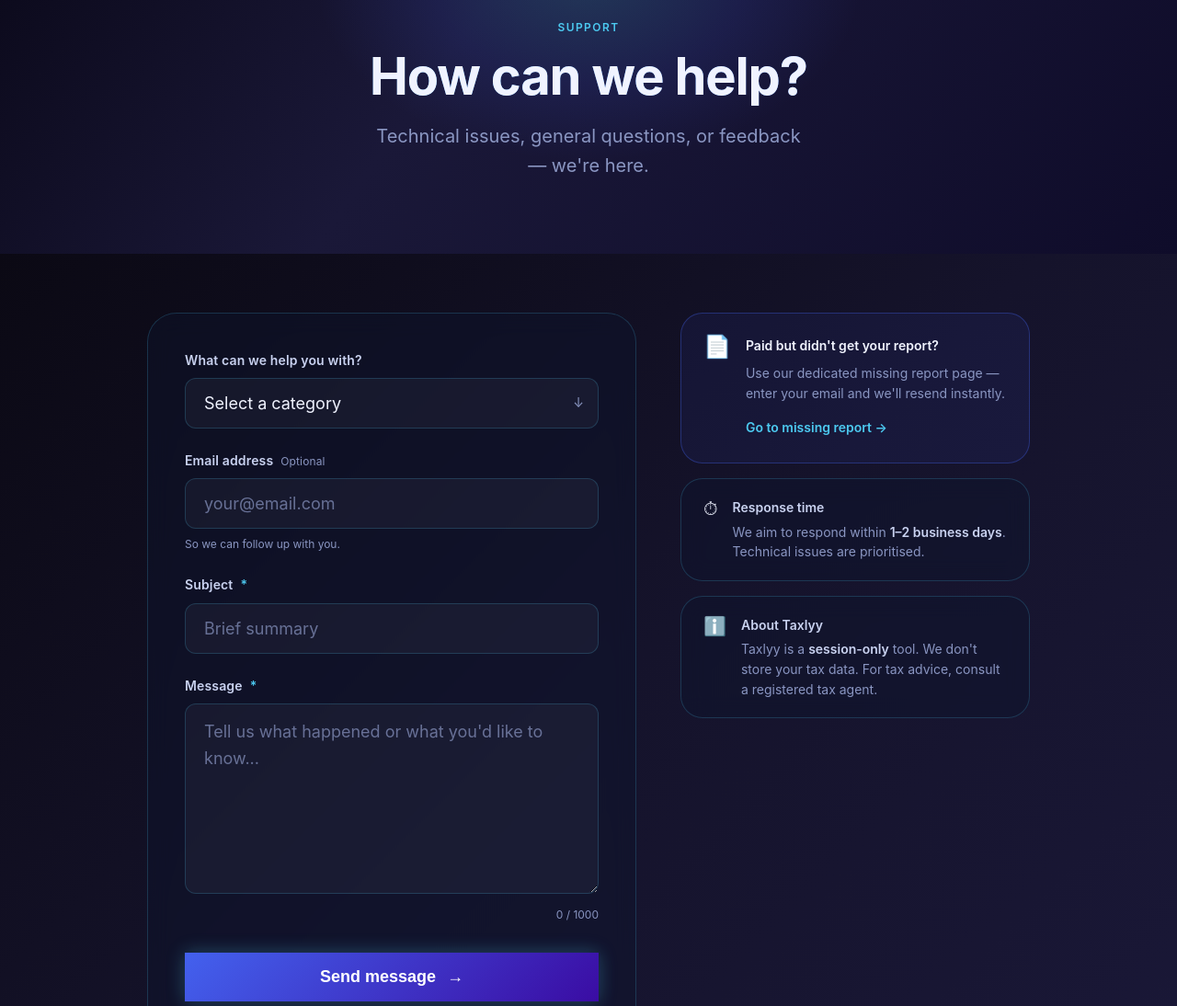
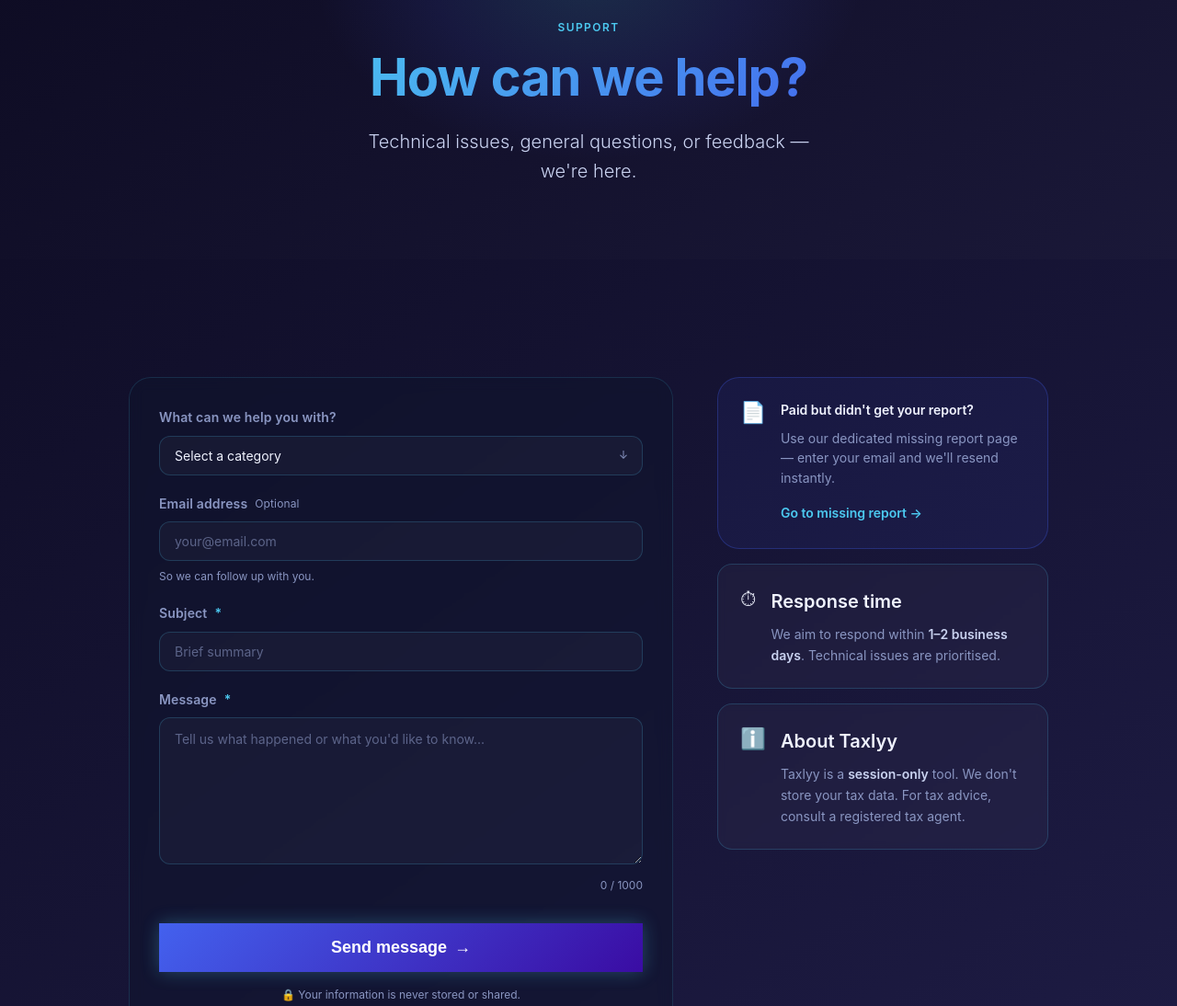
Before and after one commit to mrmelaus/taxlyy, a plain HTML site: page frontend/contact/contact.html in a window 1280 px wide. Shown: the part 140-1234 px from the top of the page at 92% size. Drawn offline with Linux system fonts and the light colour scheme.

Commit message:
update contact us css

```diff
--- a/frontend/contact/contact.css
+++ b/frontend/contact/contact.css
@@ -6,9 +6,9 @@
 /* ── HERO ─────────────────────────────── */
 .contact-hero {
     position: relative;
-  padding: calc(var(--nav-height) + 5rem) var(--section-padding-h) 5rem;
+    padding: calc(var(--nav-height) + var(--space-20)) var(--section-padding-h) var(--space-20);
     overflow: hidden;
-  background: var(--gradient-hero-bg);
+    background: linear-gradient(145deg, #0d0b22 0%, #1a1838 100%);
     text-align: center;
 }
 
@@ -20,8 +20,8 @@
     width: 600px;
     height: 400px;
     background: radial-gradient(ellipse at center,
-    rgba(76, 201, 240, 0.18) 0%,
-    rgba(67, 97, 238, 0.12) 40%,
+        rgba(76, 201, 240, 0.15) 0%,
+        rgba(67, 97, 238, 0.10) 40%,
         transparent 70%);
     pointer-events: none;
     z-index: 0;
@@ -30,20 +30,33 @@
 .contact-hero-inner {
     position: relative;
     z-index: 1;
+    max-width: 680px;
+    margin: 0 auto;
 }
 
+/* Section label — matches .section-label in styles.css exactly */
+.contact-hero-inner .section-label {
+    margin-bottom: var(--space-3);
+}
+
+/* Hero title — gradient text, matches h1 in styles.css */
 .contact-hero-title {
     font-size: var(--text-3xl);
     font-weight: var(--font-weight-bold);
-  color: var(--text-primary);
+    line-height: 1.2;
     letter-spacing: -0.02em;
-  margin: var(--space-3) 0 var(--space-4);
-  line-height: 1.15;
+    margin-bottom: var(--space-5);
+    background: var(--gradient-text);
+    -webkit-background-clip: text;
+    background-clip: text;
+    color: transparent;
 }
 
+/* Hero subtitle — matches .hero-sub in styles.css */
 .contact-hero-sub {
     font-size: var(--text-md);
-  color: var(--text-muted);
+    font-weight: var(--font-weight-light);
+    color: var(--text-secondary);
     max-width: 480px;
     margin: 0 auto;
     line-height: 1.6;
@@ -51,41 +64,45 @@
 
 /* ── MAIN SECTION ─────────────────────── */
 .contact-section {
-  padding: var(--space-16) var(--section-padding-h) var(--space-24);
-  background: var(--gradient-dark);
+    padding: var(--section-padding-v) var(--section-padding-h);
+    background: linear-gradient(145deg, #100e28 0%, #1e1c45 100%);
+    position: relative;
+    z-index: 1;
 }
 
 /* ── TWO-COLUMN GRID ──────────────────── */
 .contact-grid {
     display: grid;
-  grid-template-columns: 1fr 380px;
+    grid-template-columns: 1fr 360px;
     gap: var(--space-12);
     align-items: start;
-  max-width: 960px;
+    max-width: 1000px;
     margin: 0 auto;
 }
 
-/* ── FORM WRAPPER ─────────────────────── */
+/* ── FORM WRAPPER — matches .feature-card ── */
 .contact-form-wrap {
-  background: var(--bg-glass);
-  backdrop-filter: var(--glass-blur);
-  border: var(--glass-border);
-  border-radius: var(--radius-2xl);
-  padding: var(--space-10);
+    background: rgba(15, 20, 45, 0.5);
+    backdrop-filter: blur(8px);
+    border: 0.5px solid rgba(76, 201, 240, 0.15);
+    border-radius: var(--radius-xl);
+    padding: var(--space-8);
+    transition: all var(--transition);
 }
 
 /* ── FORM GROUPS ──────────────────────── */
 .cf-group {
-  margin-bottom: var(--space-6);
+    margin-bottom: var(--space-5);
 }
 
+/* Label — matches .feature-card p pattern, muted + semibold */
 .cf-label {
     display: flex;
     align-items: center;
     gap: var(--space-2);
     font-size: var(--text-sm);
     font-weight: var(--font-weight-semibold);
-  color: var(--text-secondary);
+    color: var(--text-muted);
     margin-bottom: var(--space-2);
     letter-spacing: 0.01em;
 }
@@ -101,7 +118,7 @@
     font-weight: var(--font-weight-semibold);
     color: var(--bg-dark);
     background: var(--accent);
-  padding: 2px 8px;
+    padding: 2px var(--space-2);
     border-radius: var(--radius-full);
     letter-spacing: 0.04em;
     text-transform: uppercase;
@@ -118,11 +135,11 @@
 .cf-select,
 .cf-textarea {
     width: 100%;
-  background: rgba(255, 255, 255, 0.04);
+    background: rgba(255, 255, 255, 0.03);
     border: 0.5px solid var(--border-glass);
     border-radius: var(--radius-md);
-  padding: var(--space-4) var(--space-5);
-  font-size: var(--text-base);
+    padding: var(--space-3) var(--space-4);
+    font-size: var(--text-sm);
     font-family: var(--font-family);
     color: var(--text-primary);
     transition: border-color var(--transition-fast), box-shadow var(--transition-fast), background var(--transition-fast);
@@ -134,7 +151,7 @@
 .cf-input::placeholder,
 .cf-textarea::placeholder {
     color: var(--text-muted);
-  opacity: 0.7;
+    opacity: 0.6;
 }
 
 .cf-input:focus,
@@ -142,7 +159,7 @@
 .cf-textarea:focus {
     border-color: var(--accent);
     background: rgba(76, 201, 240, 0.04);
-  box-shadow: 0 0 0 3px rgba(76, 201, 240, 0.12);
+    box-shadow: 0 0 0 3px rgba(76, 201, 240, 0.1);
 }
 
 .cf-textarea {
@@ -167,7 +184,7 @@
     top: 50%;
     transform: translateY(-50%);
     color: var(--text-muted);
-  font-size: var(--text-sm);
+    font-size: var(--text-xs);
     pointer-events: none;
     transition: color var(--transition-fast);
 }
@@ -176,7 +193,6 @@
     color: var(--accent);
 }
 
-/* Select option color fix */
 .cf-select option {
     background: var(--bg-light);
     color: var(--text-primary);
@@ -200,39 +216,37 @@
 
 /* ── STATUS MESSAGE ───────────────────── */
 .cf-status {
-  padding: var(--space-4) var(--space-5);
+    padding: var(--space-3) var(--space-4);
     border-radius: var(--radius-md);
     font-size: var(--text-sm);
     line-height: 1.5;
-  margin-bottom: var(--space-5);
+    margin-bottom: var(--space-4);
 }
 
 .cf-status--success {
-  background: rgba(76, 201, 240, 0.1);
-  border: 0.5px solid rgba(76, 201, 240, 0.35);
+    background: rgba(76, 201, 240, 0.08);
+    border: 0.5px solid rgba(76, 201, 240, 0.3);
     color: var(--accent);
 }
 
 .cf-status--error {
-  background: rgba(239, 68, 68, 0.08);
-  border: 0.5px solid rgba(239, 68, 68, 0.3);
+    background: rgba(239, 68, 68, 0.06);
+    border: 0.5px solid rgba(239, 68, 68, 0.25);
     color: #f87171;
 }
 
-/* ── SUBMIT BUTTON ────────────────────── */
+/* ── SUBMIT — inherits btn-primary fully ── */
 .cf-submit {
     width: 100%;
     justify-content: center;
-  padding: var(--space-4) var(--space-6);
-  font-size: var(--text-base);
-  margin-top: var(--space-2);
-  gap: var(--space-3);
+    margin-top: var(--space-3);
 }
 
 .cf-submit:disabled {
-  opacity: 0.6;
+    opacity: 0.5;
     cursor: not-allowed;
     transform: none;
+    box-shadow: none;
 }
 
 .cf-submit-icon {
@@ -253,44 +267,50 @@
     line-height: 1.5;
 }
 
-/* ── CONDITIONAL FIELD TRANSITION ─────── */
+/* ── CONDITIONAL FIELD ────────────────── */
 .cf-conditional {
     animation: cfFadeIn 0.25s ease forwards;
 }
 
 @keyframes cfFadeIn {
-  from { opacity: 0; transform: translateY(-8px); }
+    from { opacity: 0; transform: translateY(-6px); }
     to   { opacity: 1; transform: translateY(0); }
 }
 
-/* ── RIGHT COLUMN ─────────────────────── */
+/* ── RIGHT COLUMN — sticky like .faq-left ── */
 .contact-info-col {
     display: flex;
     flex-direction: column;
     gap: var(--space-4);
+    position: sticky;
+    top: 100px;
 }
 
-/* ── CALLOUT (missing report) ─────────── */
+/* ── CALLOUT CARD — missing report ───────
+   Slightly differentiated with primary tint
+   to draw the eye first                    */
 .info-callout {
     display: flex;
     align-items: flex-start;
     gap: var(--space-4);
     background: rgba(67, 97, 238, 0.08);
-  border: 0.5px solid rgba(67, 97, 238, 0.35);
+    border: 0.5px solid rgba(67, 97, 238, 0.3);
     border-radius: var(--radius-xl);
     padding: var(--space-6);
-  transition: border-color var(--transition-fast), box-shadow var(--transition-fast);
+    transition: all var(--transition-fast);
 }
 
 .info-callout:hover {
-  border-color: rgba(76, 201, 240, 0.4);
+    border-color: var(--accent);
     box-shadow: var(--shadow-glow);
+    transform: translateY(-4px);
 }
 
 .info-callout-icon {
-  font-size: 1.5rem;
+    font-size: 1.4rem;
     line-height: 1;
     flex-shrink: 0;
+    margin-top: 2px;
 }
 
 .info-callout-title {
@@ -316,39 +336,49 @@
 }
 
 .info-callout-link:hover {
-  opacity: 0.8;
+    opacity: 0.75;
 }
 
-/* ── INFO CARDS ───────────────────────── */
+/* ── INFO CARDS — matches .who-card exactly ── */
 .info-card {
     display: flex;
     align-items: flex-start;
     gap: var(--space-4);
-  background: var(--bg-glass);
-  backdrop-filter: var(--glass-blur);
-  border: var(--glass-border);
-  border-radius: var(--radius-xl);
-  padding: var(--space-5) var(--space-6);
+    background: rgba(255, 255, 255, 0.03);
+    backdrop-filter: blur(4px);
+    border: 0.5px solid var(--border-glass);
+    border-radius: var(--radius-lg);
+    padding: var(--space-6);
+    transition: all var(--transition);
+}
+
+.info-card:hover {
+    transform: translateY(-4px);
+    border-color: var(--accent);
+    background: rgba(76, 201, 240, 0.05);
+    box-shadow: var(--shadow-glow);
 }
 
 .info-card-icon {
-  font-size: 1.25rem;
+    font-size: 1.4rem;
     line-height: 1;
     flex-shrink: 0;
     margin-top: 2px;
 }
 
+/* Title — matches .who-card h3 */
 .info-card-title {
-  font-size: var(--text-sm);
+    font-size: var(--text-md);
     font-weight: var(--font-weight-semibold);
-  color: var(--text-secondary);
-  margin-bottom: var(--space-1);
+    color: var(--text-primary);
+    margin-bottom: var(--space-2);
 }
 
+/* Body — matches .who-card p */
 .info-card-body {
     font-size: var(--text-sm);
     color: var(--text-muted);
-  line-height: 1.55;
+    line-height: 1.65;
 }
 
 .info-card-body strong {
@@ -363,23 +393,24 @@
         max-width: 600px;
     }
 
+    /* Right col: unstick and move above form on mobile */
     .contact-info-col {
-    /* swap order — info above form on mobile  */
+        position: static;
         order: -1;
     }
 }
 
 @media (max-width: 600px) {
     .contact-hero {
-    padding: calc(var(--nav-height) + 3rem) var(--section-padding-h) 3rem;
-  }
-
-  .contact-form-wrap {
-    padding: var(--space-6);
-    border-radius: var(--radius-xl);
+        padding: calc(var(--nav-height) + var(--space-12)) var(--section-padding-h) var(--space-12);
     }
 
     .contact-hero-title {
         font-size: var(--text-2xl);
     }
+
+    .contact-form-wrap {
+        padding: var(--space-6);
+        border-radius: var(--radius-lg);
     }
+}
```
Lines whose indentation alone changed are shown as unchanged.
